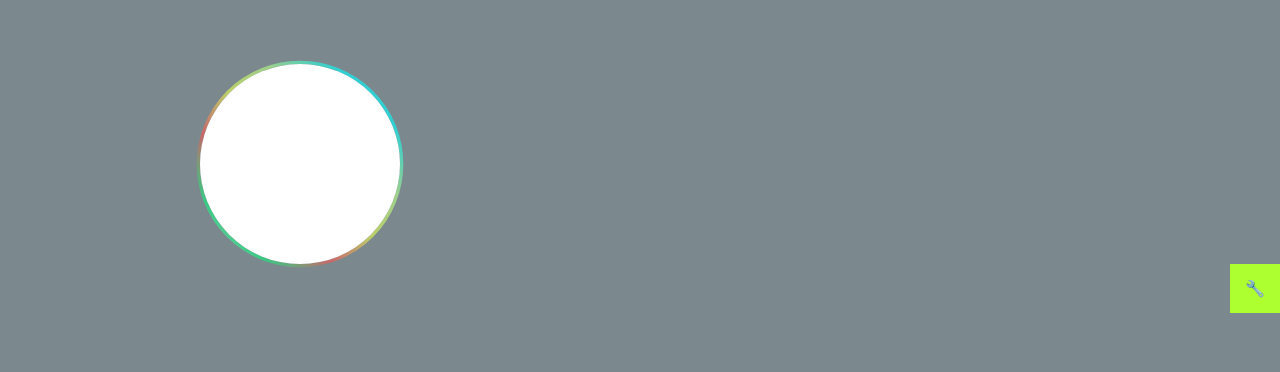
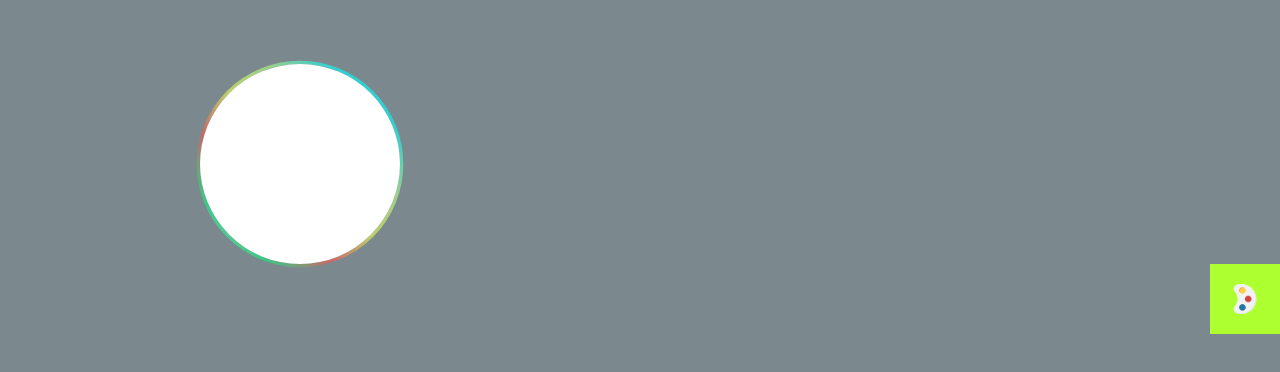
Before and after one commit to Hazyzh/cursor-highlight, a website built with Vite: page index.html in a window 1280 px wide. Shown: the part 136-508 px from the top of the page. Built offline with nearby package versions, Linux system fonts and the light colour scheme.

Commit message:
add some picture to palette

```diff
--- a/index.html
+++ b/index.html
@@ -7,26 +7,6 @@
     <title>Cursor Highlight</title>
   </head>
   <body>
-    <div id="paletteBox" class="palette-box">
-      <div class="palette-icon">
-        🔧
-      </div>
-      <div class="palette-tools">
-        <div id="brushShapeArrow" class="shape">➡️</div>
-        <div id="brushShapePen" class="shape">🖊️</div>
-        <div id="brushShapeCircle" class="shape">⭕️</div>
-        <div id="brushShapeRectangle" class="shape">🔲</div>
-        <p></p>
-        <div id="brushColorRed" class="red color"></div>
-        <div id="brushColorYellow" class="yellow color"></div>
-        <div id="brushColorGray" class="gray color"></div>
-        <p></p>
-        <div id="brushShapeSizeThin" class="thin size"></div>
-        <div id="brushShapeSizeMedium" class="medium size"></div>
-        <div id="brushShapeSizeThick" class="thick size"></div>
-      </div>
-      <div></div>
-    </div>
     <canvas tabindex='1' id="cursorHighlight"></canvas>
     <script type="module" src="/src/main.ts"></script>
   </body>
--- a/src/paletteBox/PaletteBox.ts
+++ b/src/paletteBox/PaletteBox.ts
@@ -3,6 +3,7 @@ import { EventEmitter } from 'events';
 import { BrushEvents } from '../lib';
 import {
   colorBoxes,
+  getPaletteContentDOM,
   shapeBoxes,
   shapeSizes,
 } from './helper';
@@ -17,32 +18,54 @@ export class PaletteBox {
   private _colorElements: TypeColorElements = {};
   private _shapesElements: TypeShapeElements = {};
   private _sizesElements: TypeSizeElements = {};
+  private _container: HTMLElement;
 
   constructor() {
+    const container = document.createElement('div');
+    container.setAttribute('id', 'paletteBox');
+    container.setAttribute('class', 'palette-box');
+    this._container = container;
+
     this.init();
   }
 
   private init() {
+    this._generateContentDOM();
+  }
+
+  private _generateContentDOM() {
+    if (document.readyState === 'loading') {
+      window.addEventListener('load', () => {
+        this._appendDOM();
+      });
+    } else {
+      this._appendDOM();
+    }
+  }
+
+  private _appendDOM() {
+    this._container.innerHTML = getPaletteContentDOM();
     this.initDomsAndEvents();
+    document.body.appendChild(this._container);
   }
 
   private initDomsAndEvents() {
     colorBoxes.forEach(({ token, id }) => {
-      this._colorElements[token] = document.getElementById(id)!;
+      this._colorElements[token] = this._container.querySelector<HTMLElement>(`#${id}`)!;
       this._colorElements[token]?.addEventListener('click', () => {
         this._eventEmitter.emit(BrushEvents.changeColor, token);
       });
     });
 
     shapeBoxes.forEach(({ token, id }) => {
-      this._shapesElements[token] = document.getElementById(id)!;
+      this._shapesElements[token] = this._container.querySelector<HTMLElement>(`#${id}`)!;
       this._shapesElements[token]?.addEventListener('click', () => {
         this._eventEmitter.emit(BrushEvents.changeShape, token);
       });
     });
 
     shapeSizes.forEach(({ token, id }) => {
-      this._sizesElements[token] = document.getElementById(id)!;
+      this._sizesElements[token] = this._container.querySelector<HTMLElement>(`#${id}`)!;
       this._sizesElements[token]?.addEventListener('click', () => {
         this._eventEmitter.emit(BrushEvents.changeSize, token);
       });
--- a/src/paletteBox/helper.ts
+++ b/src/paletteBox/helper.ts
@@ -3,6 +3,13 @@ import {
   BrushShapes,
   BrushSizes,
 } from '../lib';
+import arrowIcon from './icons/arrow.png';
+import circleIcon from './icons/circle.png';
+import paletteIcon from './icons/palette.png';
+import pencilIcon from './icons/pencil.png';
+import rectangleIcon from './icons/rectangle.png';
+
+console.log('icon', paletteIcon);
 
 const ColorSelectRed = 'brushColorRed';
 const ColorSelectYellow = 'brushColorYellow';
@@ -35,3 +42,34 @@ export const shapeSizes = [
   { token: BrushSizes.medium, id: ShapeSizeMedium },
   { token: BrushSizes.thick, id: ShapeSizeThick },
 ];
+
+export const getPaletteContentDOM = () => {
+  return `
+    <div class="palette-icon">
+      <img src="${paletteIcon}" />
+    </div>
+    <div class="palette-tools">
+      <div id="${ShapeSelectArrow}" class="shape">
+        <img src="${arrowIcon}" />
+      </div>
+      <div id="${ShapeSelectPen}" class="shape">
+        <img src="${pencilIcon}" />
+      </div>
+      <div id="${ShapeSelectCircle}" class="shape">
+        <img src="${circleIcon}" />
+      </div>
+      <div id="${ShapeSelectRectangle}" class="shape">
+        <img src="${rectangleIcon}" />
+      </div>
+      <p></p>
+      <div id="${ColorSelectRed}" class="red color"></div>
+      <div id="${ColorSelectYellow}" class="yellow color"></div>
+      <div id="${ColorSelectGray}" class="gray color"></div>
+      <p></p>
+      <div id="${ShapeSizeThin}" class="thin size"></div>
+      <div id="${ShapeSizeMedium}" class="medium size"></div>
+      <div id="${ShapeSizeThick}" class="thick size"></div>
+    </div>
+    <div></div>
+  `;
+};
--- a/src/style.less
+++ b/src/style.less
@@ -30,6 +30,8 @@ p {
 
   .palette-icon {
     margin: 5px;
+    width: 40px;
+    height: 40px;
   }
 
   .palette-tools {
@@ -39,6 +41,8 @@ p {
 
     .shape {
       cursor: pointer;
+      width: 20px;
+      height: 20px;
     }
 
     .color {
@@ -67,7 +71,6 @@ p {
 
     div {
       margin: 5px;
-      border: 1px solid gray;
     }
 
     .size {
@@ -106,3 +109,8 @@ p {
     }
   }
 }
+
+img {
+  width: 100%;
+  height: 100%;
+}
```
Also changed, not shown: src/paletteBox/icons/arrow.png (added), src/paletteBox/icons/circle.png (added), src/paletteBox/icons/palette.png (added), src/paletteBox/icons/pencil.png (added), src/paletteBox/icons/rectangle.png (added).
